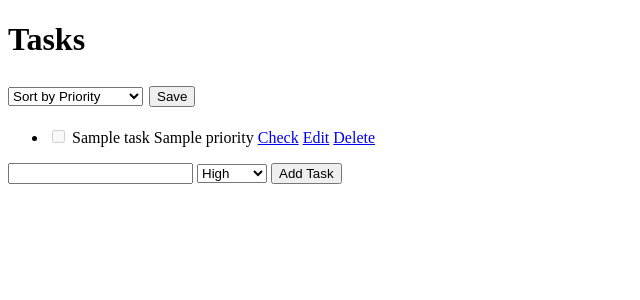
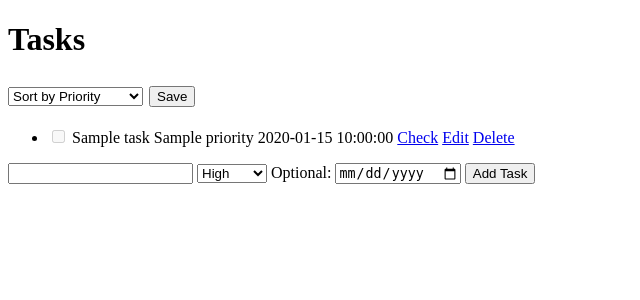
Before and after one commit to jpribeiro-dev/ToDoList-with-Flask, a Flask app: template templates/index.html in a window 1280 px wide. Shown: the top 300 px of the page, without its empty margins (0-640 px from the left). Run offline with Flask 3, Linux system fonts and the light colour scheme; the template is opened without the code that fills it: most values are stand-ins (such as "Sample title", 1, 10 or a date in 2020).

Commit message:
Add due date and sort by such

```diff
--- a/app.py
+++ b/app.py
@@ -1,5 +1,6 @@
 from flask import Flask, render_template, request, redirect, url_for, session
 import uuid
+from datetime import datetime
 
 #import session to keep the same sorting method active when page refreshed.
 app = Flask(__name__, template_folder='templates')
@@ -38,13 +39,15 @@ def index():
 def add():
     task = request.form.get('task')
     priority = request.form.get('priority')
+    dueDate = request.form.get('duedate')
 
+    #throw error message when task is empty name
     if not task:
         session['errorMessage'] = 'Name of task should not be empty. Thanks!'
         return redirect(url_for('index'))
 
     id = str(uuid.uuid4())
-    tasks.append({"task": task, "done": False, "priority": priority, "id": id})
+    tasks.append({"task": task, "done": False, "priority": priority, "dueDate": dueDate, "id": id})
 
     if session['errorMessage']:
         session['errorMessage'] = None
@@ -67,6 +70,7 @@ def edit(taskID):
 
         taskName = request.form.get('task')
 
+        #throw error to html if task name is empty
         if not taskName:
             session['errorMessage'] = 'Name of task should not be empty. Thanks!'
             errorMessage = session['errorMessage']
@@ -74,6 +78,7 @@ def edit(taskID):
 
         task['task'] = request.form.get('task')
         task['priority'] = request.form.get('priority')
+        task['dueDate'] = request.form.get('dueDate')
 
 
         return redirect(url_for('index'))
@@ -119,6 +124,8 @@ def sort():
 def performSort(method):
     if method == 'bypriority':
         return sorted(tasks, key=lambda x: priorityOrder[x['priority']])
+    elif method == 'byduedate':
+        return sorted(tasks, key=lambda x:datetime.strptime(x.get('dueDate') or '2039-01-01', "%Y-%m-%d"))
 
     return tasks
 
--- a/templates/edit.html
+++ b/templates/edit.html
@@ -13,6 +13,7 @@
             <option value = "medium"{%if task['priority'] == 'medium'%}selected{% endif %}>Medium</option>
             <option value = "low"{%if task['priority'] == 'low'%}selected{% endif %}>Low</option>
         </select>
+        <input type = "date" name = "dueDate" value = "{{task['dueDate']}}">
         <button type="submit">Save</button>
         {% if errorMessage %}
             <div style = "color:red; margin-top: 5px;">{{errorMessage}}</div>
--- a/templates/index.html
+++ b/templates/index.html
@@ -12,6 +12,7 @@
         <select name = 'sortOpt'>
             <option value = "bypriority" {% if currSortMeth == 'bypriority' %}selected{% endif %}>Sort by Priority</option>
             <option value = "bydate" {% if currSortMeth == 'bydate' %}selected{% endif %}>Sort by added date</option>
+            <option value = "byduedate" {% if currSortMeth == 'byduedate' %}selected{% endif %}>Sort by Due Date</option>
         </select>
         <button type="submit">Save</button>
     </form>
@@ -22,6 +23,7 @@
                 <input type = "checkbox" name = "done"{% if task['done'] %} checked {% endif %} disabled onchange="this.form.submit()">
                 <span{% if task['done'] %} style = "text-decoration: line-through" {% endif %}>{{ task['task'] }}</span>
                 <span>{{task['priority']}}</span>
+                <span>{{task['dueDate']}}</span>
                 <a href="{{ url_for('check', taskID = task.id)}}">Check</a>
                 <a href="{{ url_for('edit', taskID = task.id)}}">Edit</a>
                 <a href="{{ url_for('delete', taskID = task.id)}}">Delete</a>
@@ -35,6 +37,8 @@
             <option value="medium">Medium</option>
             <option value="low">Low</option>
     </select>
+        Optional:
+        <input type="date" name = "duedate">
         <button type="submit">Add Task</button>
 
         {% if errorMessage %}
```
